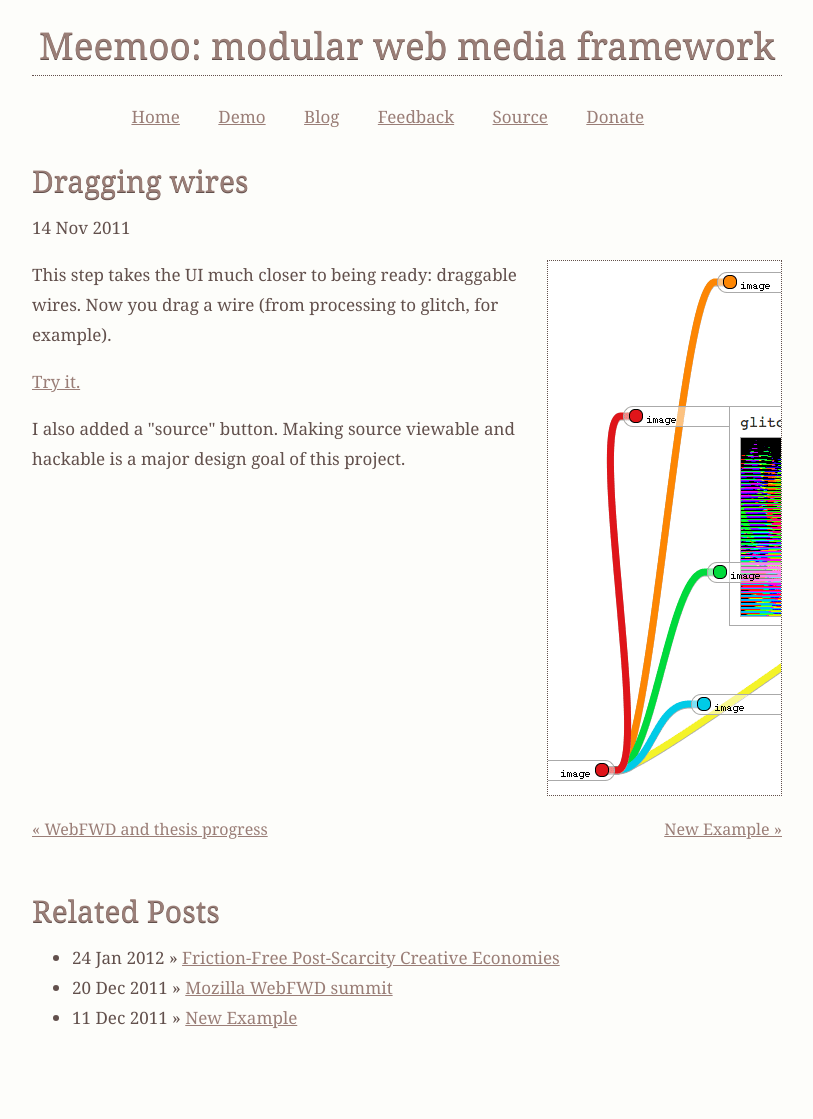
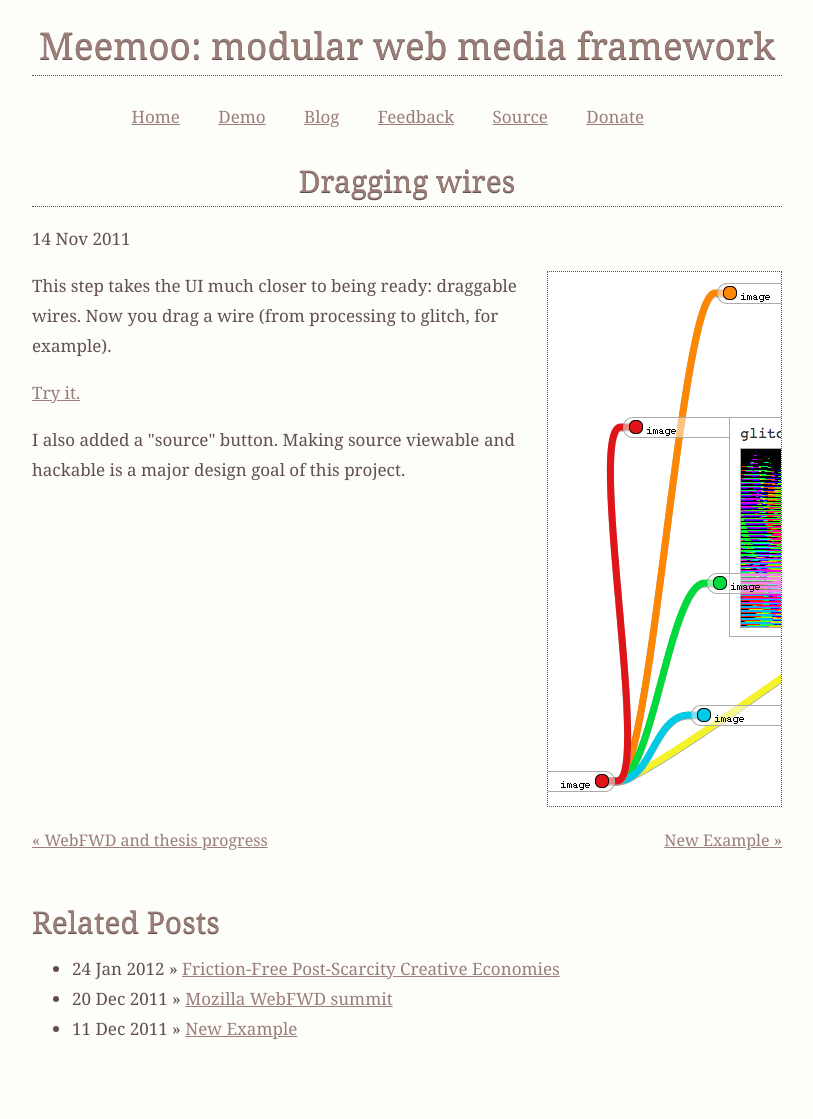
Before and after one commit to meemoo/meemoo.github.io, a Jekyll site: the page built from _posts/2011-11-14-dragging-wires.html, in a window 1280 px wide. Shown: the whole page, without its empty margins (233-1046 px from the left). Built offline with Jekyll 4.4.1, drawn with Linux system fonts in a browser that asks for light colours; Markdown is read by kramdown in place of the engine named in the settings.

Commit message:
h styles

```diff
--- a/_layouts/default.html
+++ b/_layouts/default.html
@@ -17,7 +17,7 @@
   a {
     color: #9a7e77;
   }
-  h1, h2, .shadow {
+  h1, h2, h3, .shadow {
     color: #9a7e77;
     text-shadow: 0 1px 0 #62504c;
     clear: both;
@@ -30,10 +30,18 @@
     font-size: 37px;
     line-height: 40px;
   }
+  .post h1,
   h2 {
     font-weight: 100;
     font-size: 30px;
     line-height: 31px;
+    margin: 1.1em 0 0 0;
+  }
+  .post h2,
+  h3 {
+    font-weight: 100;
+    font-size: 20px;
+    line-height: 21px;
     margin: 1.1em 0 0 0;
   }
   p, ol, ul {
--- a/_layouts/post.html
+++ b/_layouts/post.html
@@ -3,7 +3,7 @@ layout: default
 ---
 
 <div class="post clear">
-  <h2>{{ page.title }}</h2>
+  <h1>{{ page.title }}</h1>
   <p>{{ page.date | date_to_string }}</p>
   {{ content }}
 </div>
```
